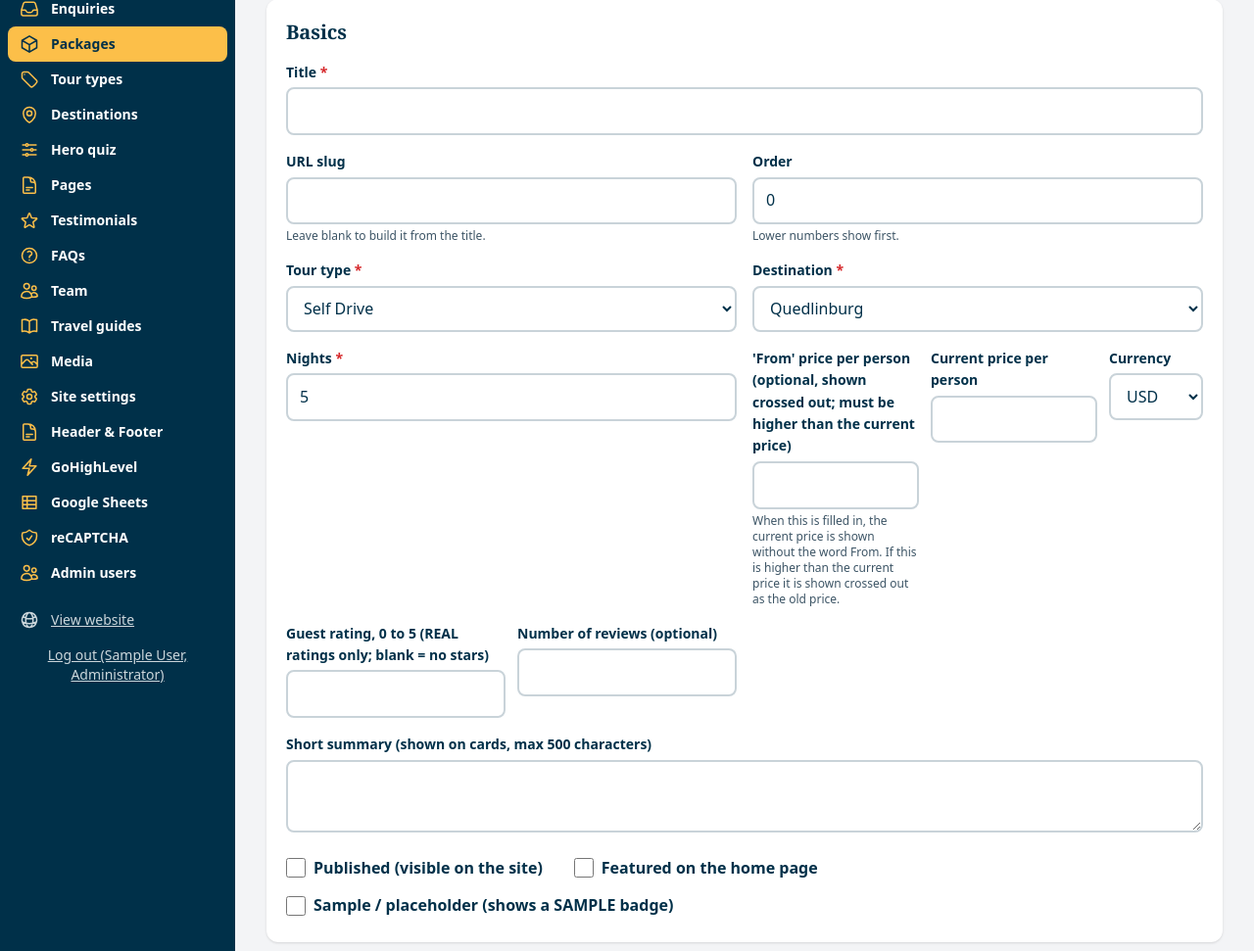
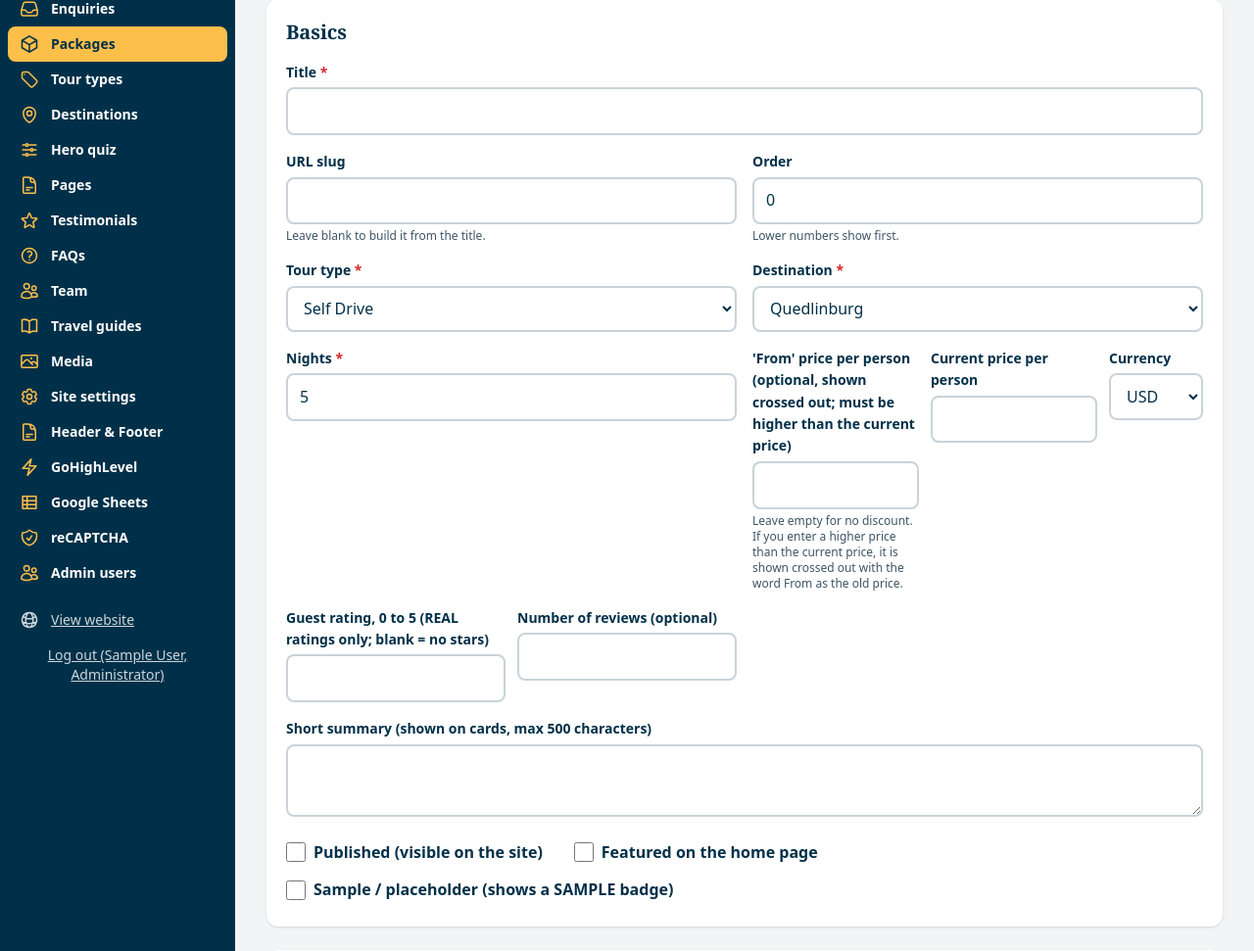
Before and after one commit to xfranzce/go-germany-tours, a Laravel app: page /admin/packages/create in a window 1280 px wide. Shown: the part 97-1068 px from the top of the page at 98% size. Run offline with Laravel 12, Linux system fonts and the light colour scheme; the visitor is signed in with stand-in values (Sample User, id 1); data comes from the database, SQL or seed files in the repository; data that the repository does not hold is empty; style sheets or scripts are compiled from the project's sources; parts of the project's set-up code (start-up, migrations or seed data) failed here and were passed over; some libraries are stand-ins or nearby versions; some web fonts are replaced.

Commit message:
Packages: 'From' only on the crossed-out old price of a discount
Co-Authored-By: Claude Sonnet 5.5 <noreply@anthropic.com>

```diff
--- a/app/Models/Package.php
+++ b/app/Models/Package.php
@@ -67,15 +67,11 @@ class Package extends Model
         return $this->hasSale() ? 'From '.($this->currency === 'USD' ? '$' : $this->currency.' ').number_format((float) $this->price_was).' pp' : null;
     }
 
-    /**
-     * The price line. "From" is only used for a plain starting price. As soon as a "From" (was) price has been entered, the
-     * current price is shown exactly as it is, without "From": either it is a sale (was price higher, shown crossed out)
-     * or the entered price is not higher, so there is nothing to compare and the price is a fixed one.
-     */
+    /** The current price, never prefixed with "From": that word only appears on the crossed-out old price when there is a discount (see wasLabel). */
     public function priceLabel(): string
     {
         return $this->price_from
-            ? (filled($this->price_was) ? '' : 'From ').($this->currency === 'USD' ? '$' : $this->currency.' ').number_format((float) $this->price_from).' pp'
+            ? ($this->currency === 'USD' ? '$' : $this->currency.' ').number_format((float) $this->price_from).' pp'
             : 'Price on request';
     }
 }
--- a/resources/views/admin/packages/form.blade.php
+++ b/resources/views/admin/packages/form.blade.php
@@ -33,7 +33,7 @@
         <x-admin.field name="destination_id" label="Destination" type="select" :options="$destinations" :value="$package->destination_id" required/>
         <x-admin.field name="nights" label="Nights" type="number" :value="$package->nights" required/>
         <div class="grid grid-cols-[1fr_1fr_6rem] gap-3">
-            <x-admin.field name="price_was" label="'From' price per person (optional, shown crossed out; must be higher than the current price)" type="number" step="0.01" :value="$package->price_was" help="When this is filled in, the current price is shown without the word From. If this is higher than the current price it is shown crossed out as the old price."/>
+            <x-admin.field name="price_was" label="'From' price per person (optional, shown crossed out; must be higher than the current price)" type="number" step="0.01" :value="$package->price_was" help="Leave empty for no discount. If you enter a higher price than the current price, it is shown crossed out with the word From as the old price."/>
             <x-admin.field name="price_from" label="Current price per person" type="number" step="0.01" :value="$package->price_from"/>
             <x-admin.field name="currency" label="Currency" type="select" :options="['USD' => 'USD', 'EUR' => 'EUR', 'GBP' => 'GBP', 'CAD' => 'CAD', 'AUD' => 'AUD']" :value="$package->currency"/>
         </div>
```
Also changed, not shown: tests/Feature/PackagePriceLabelTest.php (+9 -5 lines).
